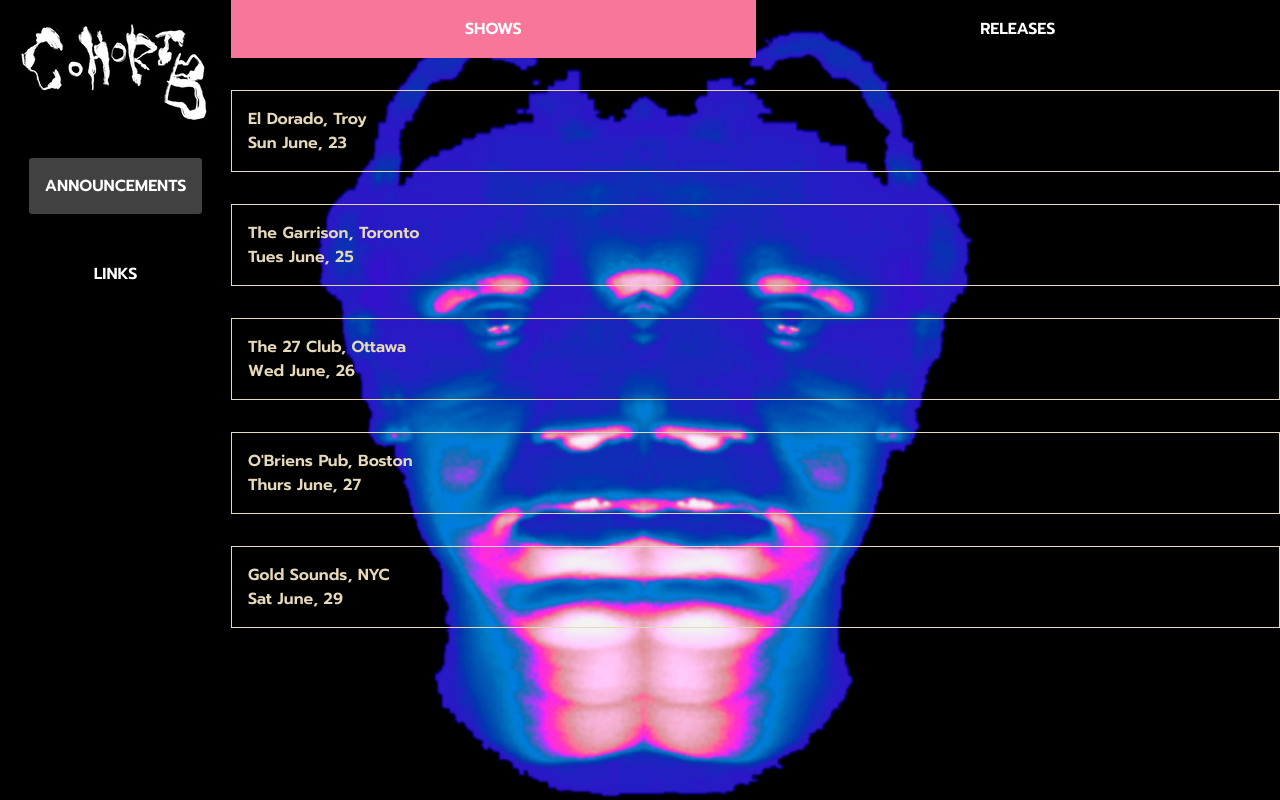
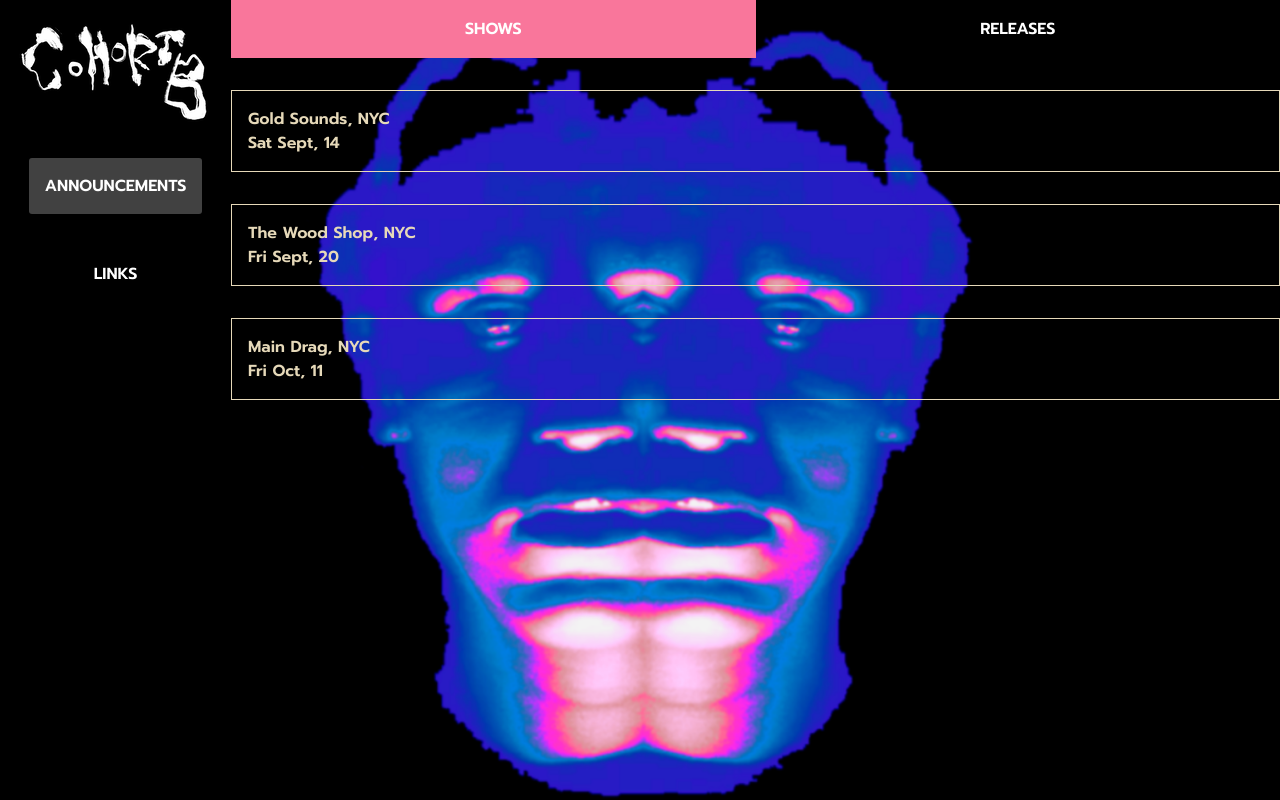
Before and after one commit to hm-factor/cohortb, a React (Create React App) app: page /announcements in a window 1280 px wide. Built offline with nearby package versions, Linux system fonts and the light colour scheme.

Commit message:
update shows content

```diff
--- a/src/components/Announcements/ShowContent.tsx
+++ b/src/components/Announcements/ShowContent.tsx
@@ -4,33 +4,21 @@ export default function ShowContent() {
   // place, date, link, hover
   let showInfo = [
     {
-      where: "El Dorado, Troy",
-      when: "Sun June, 23",
-      how: "",
-      active: false,
-    },
-    {
-      where: "The Garrison, Toronto",
-      when: "Tues June, 25",
-      how: "https://dice.fm/event/25yr6-lip-critic-25th-jun-the-garrison-toronto-tickets?pid=530cb286&_branch_match_id=1090979828181667380&_branch_referrer=H4sIAAAAAAAAA8soKSkottLXz8nMy9ZLyUxO1UvL1S8ysDBKNE4zSE41TrYvyEyxNTU2SE4ysjADAKCkrJIuAAAA",
+      where: "Gold Sounds, NYC",
+      when: "Sat Sept, 14",
+      how: "https://dice.fm/event/l8qowb-unsee-cohort-b-shiverboard-cometa-negra-14th-sep-gold-sounds-new-york-tickets?lng=en-US",
       active: true,
     },
     {
-      where: "The 27 Club, Ottawa",
-      when: "Wed June, 26",
-      how: "https://www.ticketweb.ca/event/lip-critic-los3r-scrip-issue-the-27-club-tickets/13544513?irgwc=1&clickid=yg8SaI2XaxyNTy8wNYVfgyhTUkHTMhWAw0TJSU0&camefrom=CFC_BUYAT_219208&impradid=219208&REFERRAL_ID=tmfeedbuyat219208&wt.mc_id=aff_BUYAT_219208&utm_source=219208-Bandsintown&impradname=Bandsintown&utm_medium=affiliate&ircid=4272",
+      where: "The Wood Shop, NYC",
+      when: "Fri Sept, 20",
+      how: "https://dice.fm/event/8ee7y5-trophy-husband-servants-holiem-cohort-b-20th-sep-the-wood-shop-new-york-city-tickets?lng=en-US",
       active: true,
     },
     {
-      where: "O'Briens Pub, Boston",
-      when: "Thurs June, 27",
-      how: "https://obrienspubboston.com/show/lip-critic/",
-      active: true,
-    },
-    {
-      where: "Gold Sounds, NYC",
-      when: "Sat June, 29",
-      how: "https://dice.fm/event/k66pqo-cohort-b-wince-secret-child-eater-29th-jun-gold-sounds-new-york-tickets?lng=en-US",
+      where: "Main Drag, NYC",
+      when: "Fri Oct, 11",
+      how: "https://maindragmusic.com/collections/live-at-main-drag/products/10-11-24-a-deer-a-horse-cohort-b-special-guest-tba",
       active: true,
     },
   ];
```
